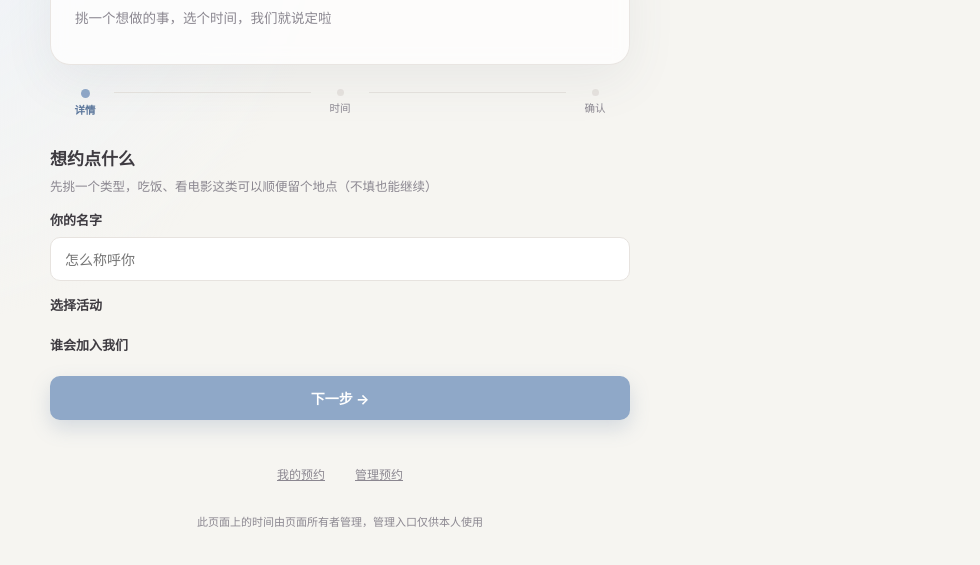
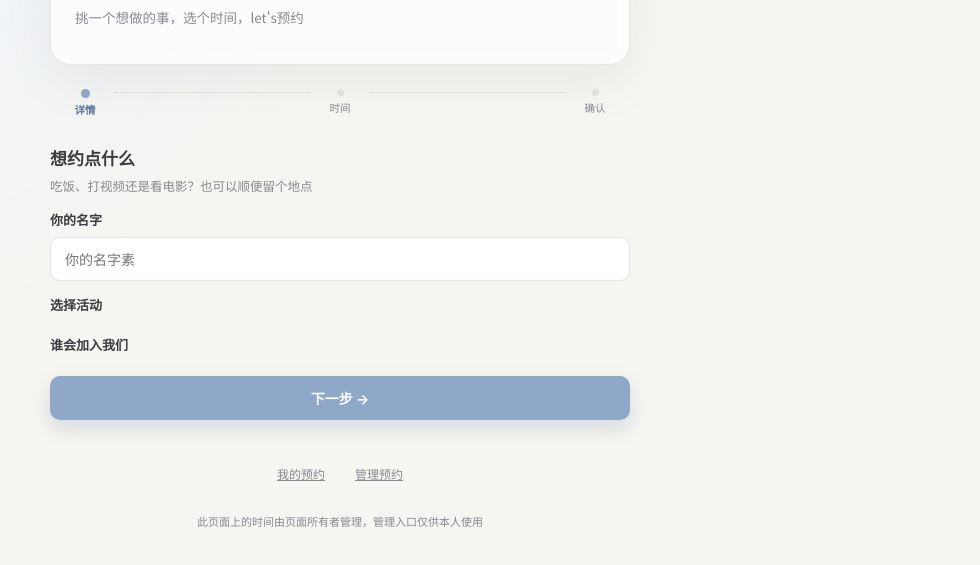
Before and after one commit to luoyifan-ops/Roxy-sTime, a plain HTML site: page index.html in a window 1280 px wide. Shown: the part 119-684 px from the top of the page, without its empty margins (300-1280 px from the left). Drawn offline with Linux system fonts and the light colour scheme.

Commit message:
Update index.html

```diff
--- a/index.html
+++ b/index.html
@@ -3,7 +3,7 @@
 <head>
 <meta charset="UTF-8">
 <meta name="viewport" content="width=device-width, initial-scale=1.0, maximum-scale=1">
-<title>预约我的时间 · Book Some Time</title>
+<title>预约我的时间 · Book My Time</title>
 <link rel="preconnect" href="https://fonts.googleapis.com">
 <link rel="preconnect" href="https://fonts.gstatic.com" crossorigin>
 <link href="https://fonts.googleapis.com/css2?family=Carlito:wght@400;700&family=Fredoka:wght@500;600;700&family=Noto+Sans+SC:wght@400;500;700;900&display=swap" rel="stylesheet">
@@ -272,7 +272,7 @@
         </svg>
         <h1 class="heading" data-i18n="heroTitle">预约我的时间</h1>
       </div>
-      <p class="sub" data-i18n="heroSub">挑一个想做的事，选个时间，我们就说定啦</p>
+      <p class="sub" data-i18n="heroSub">挑一个想做的事，选个时间，let's预约</p>
     </div>
 
     <div class="rail">
@@ -285,11 +285,11 @@
 
     <div class="section">
       <p class="section-title heading" data-i18n="step1Title">想约点什么</p>
-      <p class="section-sub" data-i18n="step1Sub">先挑一个类型，吃饭、看电影这类可以顺便留个地点（不填也能继续）</p>
+      <p class="section-sub" data-i18n="step1Sub">吃饭、打视频还是看电影？也可以顺便留个地点</p>
 
       <div class="field">
         <label data-i18n="nameLabel">你的名字</label>
-        <input type="text" id="nameInput" data-i18n-ph="namePlaceholder" placeholder="怎么称呼你">
+        <input type="text" id="nameInput" data-i18n-ph="namePlaceholder" placeholder="你的名字素">
       </div>
 
       <div class="field">
@@ -512,7 +512,7 @@ const TEXT = {
 const TYPES = [
   {id:'meal', emoji:'🍜', zh:'一起吃饭', en:'A Meal', place:true, c:'meal'},
   {id:'movie', emoji:'🎬', zh:'看电影/娱乐', en:'Movie / Fun', place:true, c:'movie'},
-  {id:'coffee', emoji:'☕', zh:'咖啡闲聊', en:'Coffee Chat', place:true, c:'coffee'},
+  {id:'coffee', emoji:'☕', zh:'喝杯咖啡', en:'Coffee Chat', place:true, c:'coffee'},
   {id:'call', emoji:'💻', zh:'视频通话', en:'Video Call', c:'call'},
   {id:'study', emoji:'📚', zh:'学习/工作', en:'Study / Work', c:'study'},
   {id:'custom', emoji:'✨', zh:'自定义', en:'Something Else', custom:true, c:'custom'}
```
